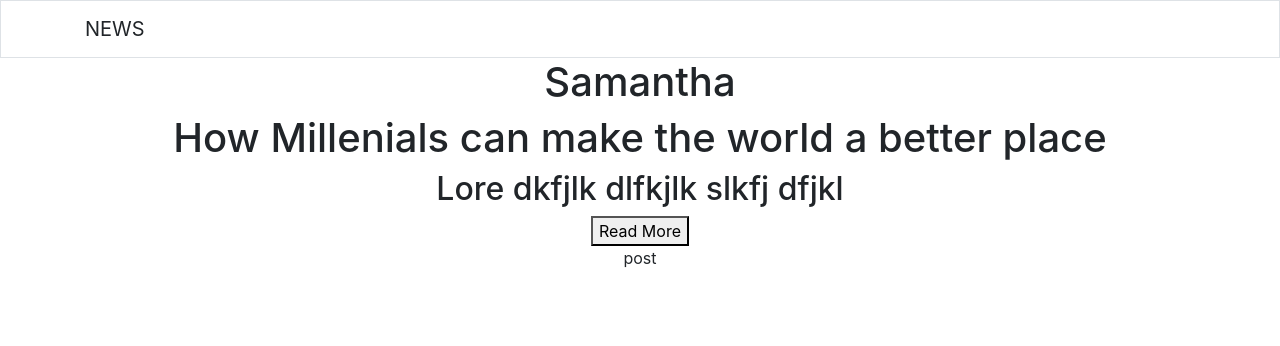
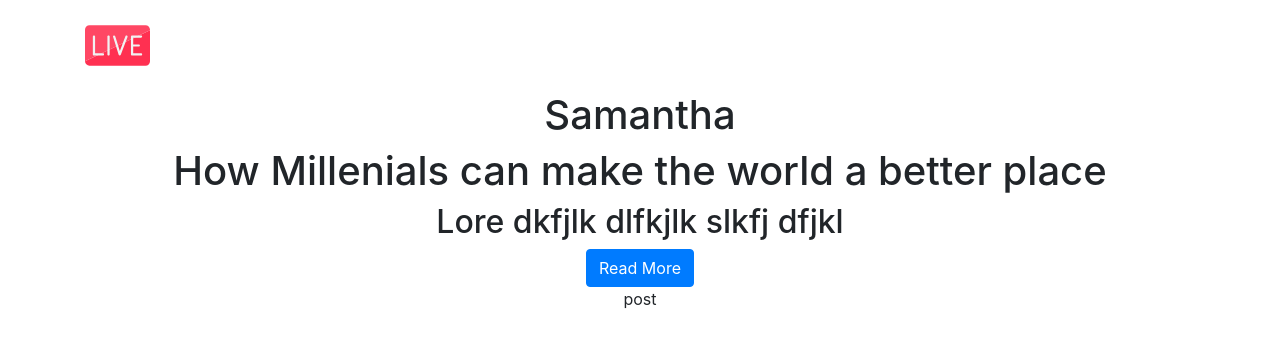
Before and after one commit to RGHuynh/news-app, a React (Create React App) app in the folder client/: page / in a window 1280 px wide. Shown: the top 346 px of the page. Built offline with nearby package versions, Linux system fonts and the light colour scheme.

Commit message:
Add logo

```diff
--- a/client/src/components/header/index.jsx
+++ b/client/src/components/header/index.jsx
@@ -3,22 +3,22 @@ import './index.css';
 
 export default function Header() {
     return(
-        <header>
-            <div></div>
-            <div>
-                <div>
-                    <h1>Samantha</h1>
+        <header className="masthead">
+            <div className="container">
+                <div className="newsBio-container">
+                    <div className="author-wrapper">
+                        <h1 className="author">Samantha</h1>
+                    </div>
+                    <div className="title-wrapper">
+                        <h1 className="title">How Millenials can make the world a better place</h1>
+                    </div>
+                    <div className="subtitle-wrapper">
+                        <h2 className="subtitle">Lore dkfjlk dlfkjlk slkfj dfjkl</h2>
+                    </div>
+                    <button className="btn btn-primary">Read More</button>
                 </div>
-                <div>
-                    <h1>How Millenials can make the world a better place</h1>
-                </div>
-                <div>
-                    <h2>Lore dkfjlk dlfkjlk slkfj dfjkl</h2>
-                </div>
-                <button>Read More</button>
+                <div></div>
             </div>
-
-            <div></div>
         </header>
     );
 }
--- a/client/src/components/navigations/index.css
+++ b/client/src/components/navigations/index.css
@@ -1,3 +1,3 @@
-.border {
-    border: 1px solid black;
+.logo-wrapper {
+    height: 65px;
 }
--- a/client/src/components/navigations/index.jsx
+++ b/client/src/components/navigations/index.jsx
@@ -1,11 +1,14 @@
 import React from 'react';
 import './index.css';
+import Logo from '../../pictures/logo.svg';
 
 export default function Navigation() {
     return(
-        <nav className="navbar border">
+        <nav className="navbar">
             <div className="container">
-                <a className="navbar-brand">NEWS</a>
+                <a className="navbar-brand">
+                    <img className="logo-wrapper" src={Logo} />
+                </a>
             </div>
         </nav>
     )
```
Also changed, not shown: client/src/pictures/logo.svg (added).
